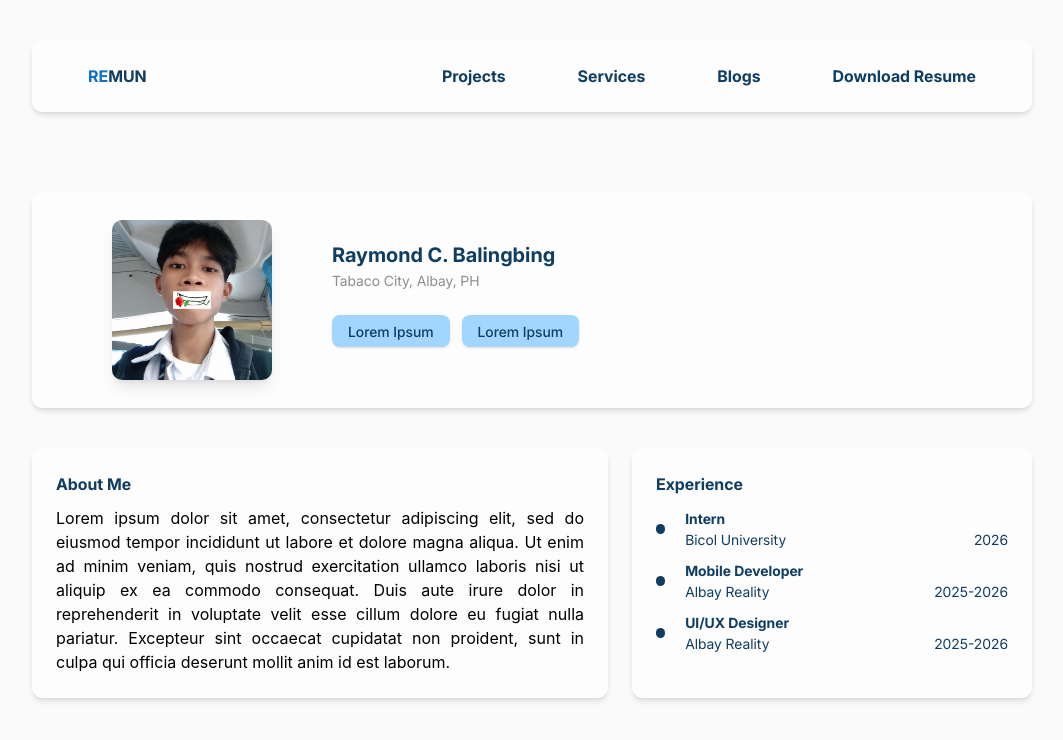
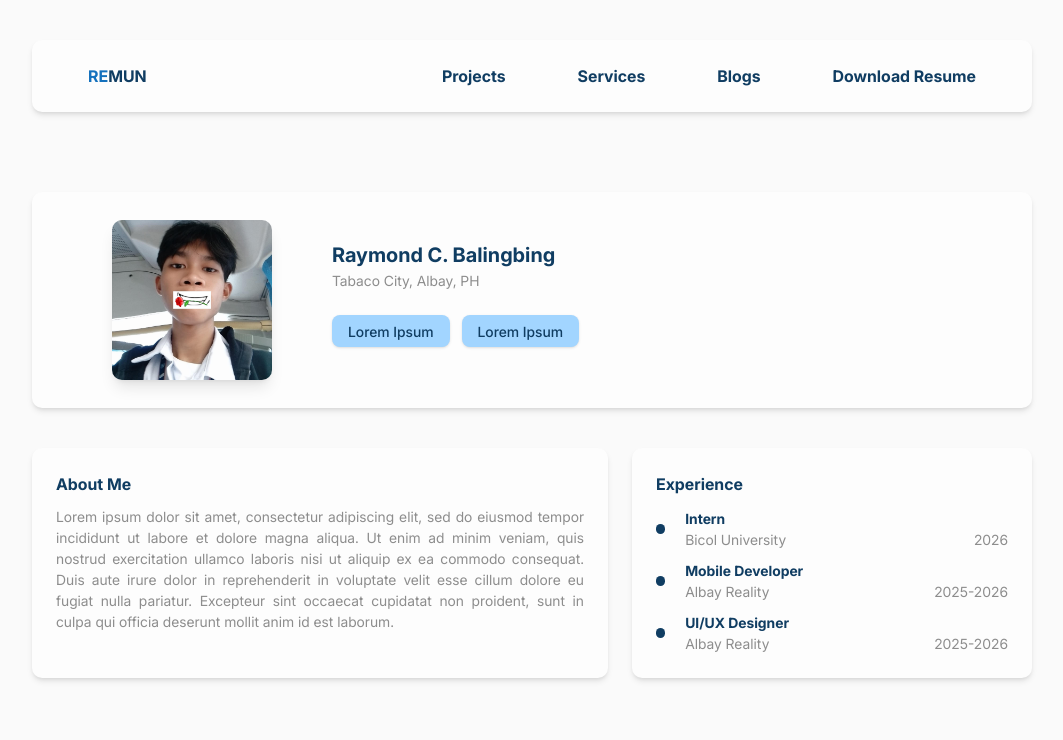
Before and after one commit to dev-remun/remun-portfolio, a React app: page / in a window 1280 px wide. Shown: the top 740 px of the page, without its empty margins (108-1171 px from the left). Built offline with nearby package versions, Linux system fonts and the light colour scheme; the HTML template or start-up script is replaced by a standard one.

Commit message:
QUICK FIX: Font colors and sizing in about me and experience section

```diff
--- a/src/components/AboutMeCard.jsx
+++ b/src/components/AboutMeCard.jsx
@@ -3,7 +3,7 @@ const AboutMeCard = () => {
     return (
         <div className="w-full max-w-[600px] px-[24px] py-[24px] md:px-[24px] md:py-[24px] rounded-[10px] shadow-md bg-[#FDFDFD]">
             <h2 className="font-[inter-bold] text-[#103D62] text-[14px] md:text-[16px] md:mb-[10px] mb-[10px]">About Me</h2>
-            <p className="text-justify">
+            <p className="text-justify font-[inter-regular] text-[#8D8D8D] text-[14px] md:text-[14px]">
                 Lorem ipsum dolor sit amet, consectetur adipiscing elit, sed do eiusmod tempor incididunt ut labore et dolore magna aliqua. Ut enim ad minim veniam, quis nostrud exercitation ullamco laboris nisi ut aliquip ex ea commodo consequat. Duis aute irure dolor in reprehenderit in voluptate velit esse cillum dolore eu fugiat nulla pariatur. Excepteur sint occaecat cupidatat non proident, sunt in culpa qui officia deserunt mollit anim id est laborum.
             </p>
         </div>
--- a/src/components/CompanyExperience.jsx
+++ b/src/components/CompanyExperience.jsx
@@ -9,8 +9,8 @@ const CompanyExperience = ({company_name, position, year}) => {
                 <h2 className="font-[inter-bold] text-[#103D62] text-[14px] md:text-[14px]">{position}</h2>
 
                 <div className="flex justify-between">
-                    <p className="font-[inter-regular] text-[#103D62] text-[12px] md:text-[14px]">{company_name}</p>
-                    <p className="font-[inter-regular] text-[#103D62] text-[12px] md:text-[14px]">{year}</p>
+                    <p className="font-[inter-regular] text-[#8D8D8D] text-[12px] md:text-[14px]">{company_name}</p>
+                    <p className="font-[inter-regular] text-[#8D8D8D] text-[12px] md:text-[14px]">{year}</p>
                 </div>
             </div>
 
--- a/src/components/Navbar.jsx
+++ b/src/components/Navbar.jsx
@@ -21,7 +21,7 @@ const Navbar = () => {
     }
 
     return(
-        <nav className="relative w-full max-w-[1000px] flex justify-between items-center mt-[40px] md:mt-[40px] mb-[40px] md:mb-[80px] px-[20px] md:px-[40px] py-[16px] bg-[#FDFDFD] rounded-[10px] shadow-md z-50">
+        <nav className="relative w-full max-w-[1000px] flex justify-between items-center mt-[20px] md:mt-[40px] mb-[40px] md:mb-[80px] px-[20px] md:px-[40px] py-[16px] bg-[#FDFDFD] rounded-[10px] shadow-md z-50">
             {/* Logo */}
             <Logo onClickButton={() => handleNavigation("/")}/>
 
```
